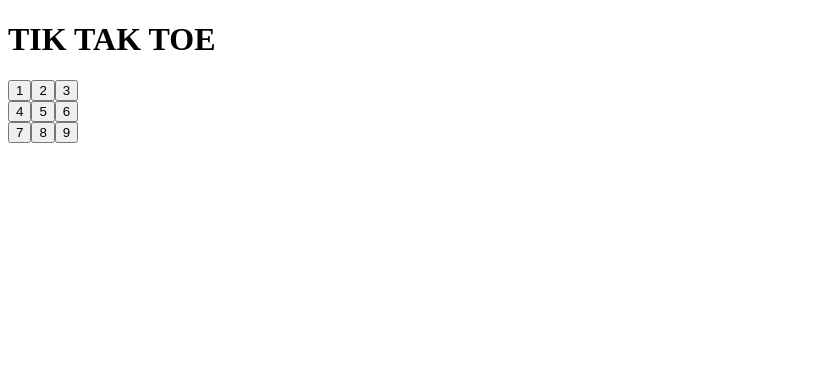
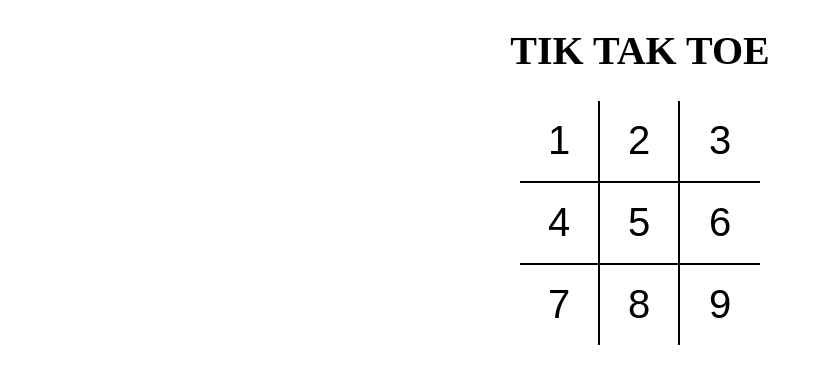
Before and after one commit to 980vermarajput/tiktaktoe, a React (Vite) app: page / in a window 1280 px wide. Shown: the top 384 px of the page, without its empty margins (0-823 px from the left). Built offline with nearby package versions, Linux system fonts and the light colour scheme.

Commit message:
added css

```diff
--- a/src/App.js
+++ b/src/App.js
@@ -1,12 +1,13 @@
 import React from "react";
 import Board from "./components/Board";
+import "./style/root.scss"
 
 function app(){
   return(
-    <>
+    <div className="app">
       <h1>TIK TAK TOE</h1>
       <Board/>
-    </>
+    </div>
   )
 };
 export default app;
--- a/src/components/Board.js
+++ b/src/components/Board.js
@@ -3,18 +3,18 @@
 
 const Board = () => {
     return (
-        <div>
-            <div>
+        <div className="board">
+            <div className="board-row">
                 <Square value={1}/>
                 <Square value={2}/>
                 <Square value={3}/>
             </div>
-            <div>
+            <div className="board-row">
                 <Square value={4}/>
                 <Square value={5}/>
                 <Square value={6}/>
             </div>
-            <div>
+            <div className="board-row">
                 <Square value={7}/>
                 <Square value={8}/>
                 <Square value={9}/>
--- a/src/components/Square.js
+++ b/src/components/Square.js
@@ -3,7 +3,7 @@
 const Square =({value}) => {
     return (
 
-    <button type="button">{value}</button>
+    <button type="button" className="square" >{value}</button>
 
     )
 }
--- /dev/null
+++ b/src/style/root.scss
@@ -0,0 +1,43 @@
+body {
+    padding: 0;
+    margin: 0;
+  }
+
+  button {
+    background: none;
+    border: none;
+    outline: none;
+    &:hover {
+     cursor: pointer;
+    }
+  }
+
+  .app {
+    font-size: 20px;
+    display: flex;
+    flex-direction: column;
+    align-items: center;
+  }
+
+  .board {
+    .board-row {
+      display: flex;
+      flex-direction: row;
+      border-bottom: 2px solid #000;
+      &:last-child {
+        border-bottom: none;
+      }
+      .square {
+        width: 80px;
+        height: 80px;
+        border-right: 2px solid #000;
+        font-size: 2.5rem;
+        padding: 0;
+        overflow: hidden;
+        transition: all 0.2s;
+        &:last-child {
+          border-right: none;
+        }
+      }
+    }
+  }
```
Also changed, not shown: package.json (+18 -1 lines), 1 other file (tests, documents, lock files or other folders).
